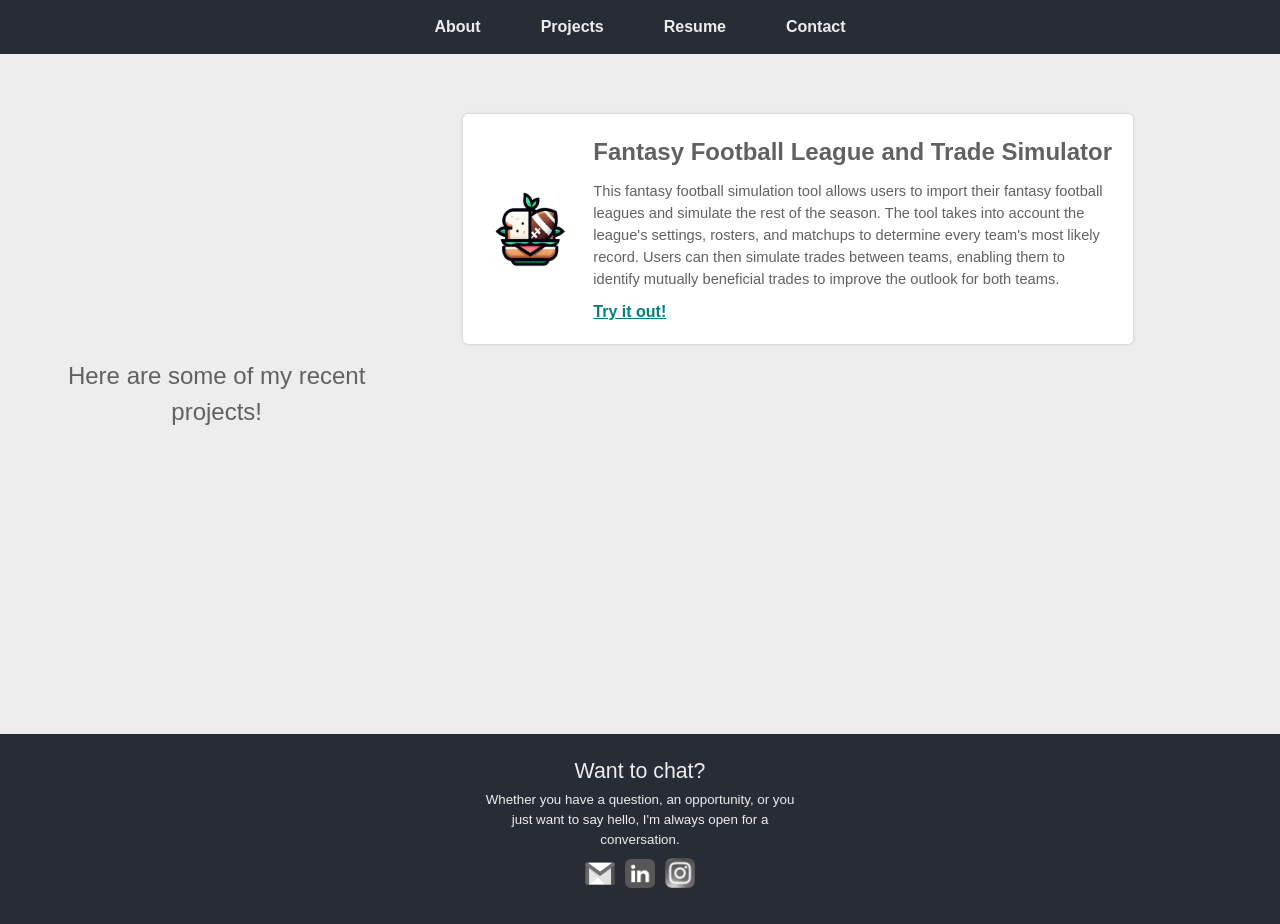
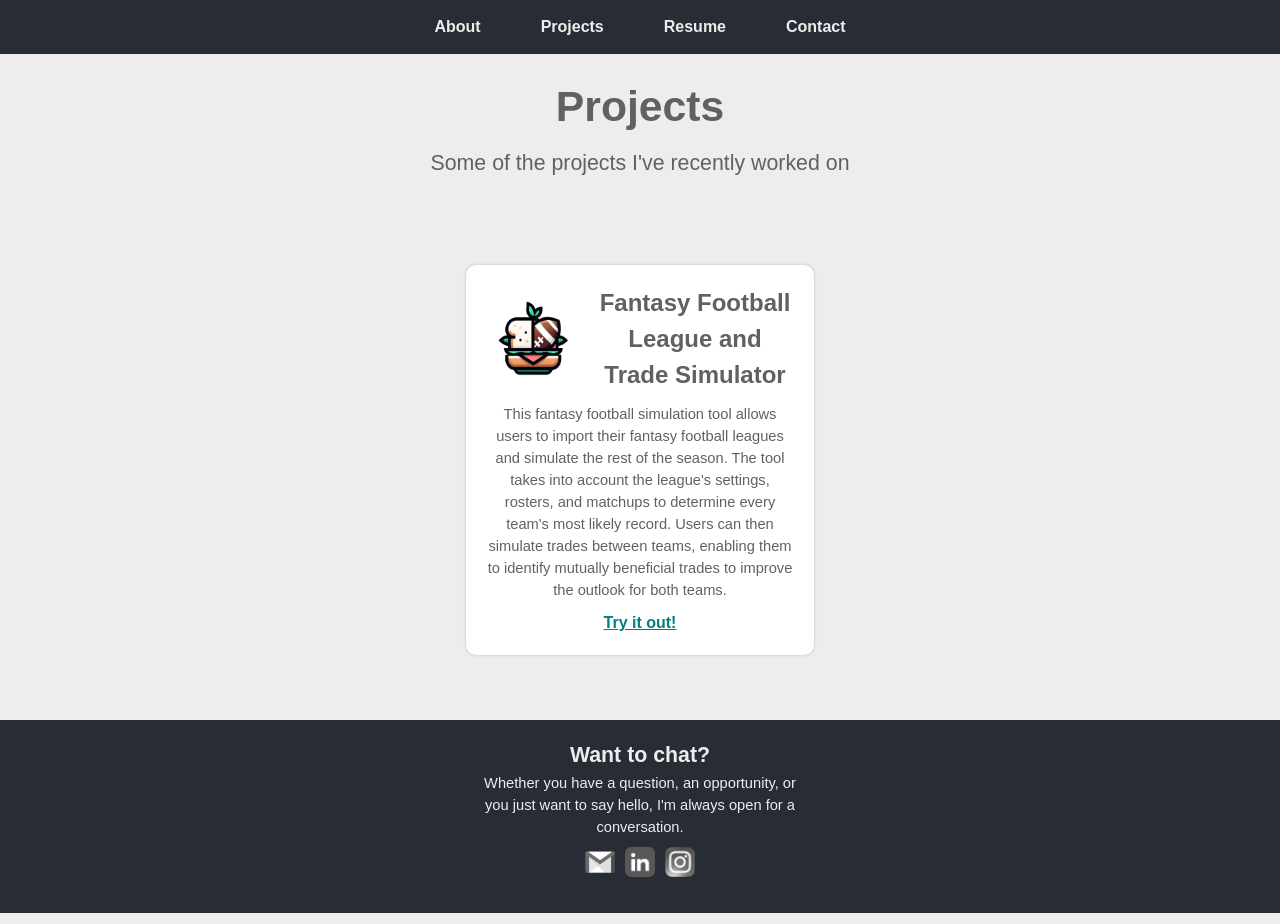
Before and after one commit to jonathan-redwine/portfolio-site, a React (Create React App) app: page / in a window 1280 px wide. Both pictures are taken after a click on the element "Projects". Built offline with nearby package versions, Linux system fonts and the light colour scheme.

Commit message:
Updated Projects and README

```diff
--- a/src/components/Footer/Footer.scss
+++ b/src/components/Footer/Footer.scss
@@ -13,6 +13,7 @@
   &__content {
     height: 100%;
     min-height: 150px;
+    min-width: 250px;
     width: 25%;
     display: flex;
     flex-direction: column;
@@ -20,14 +21,15 @@
     align-items: center;
     &-header {
       font-size: 16pt;
+      font-weight: bold;
     }
 
     &-message {
-      font-size: 10pt;
+      font-size: 11pt;
     }
 
     &-btns-container {
-      min-height: 50px;
+      min-height: 55px;
       display: flex;
       align-items: center;
       .media-btn {
--- a/src/entities/about/About.scss
+++ b/src/entities/about/About.scss
@@ -1,7 +1,7 @@
 @import '../../styles/vars.scss';
 
 .about {
-  min-height: 90vh;
+  min-height: 80vh;
   width: 100%;
   display: flex;
   flex-direction: column;
@@ -45,11 +45,11 @@
         }
 
         &-tagline {
-          font-size: 12pt;
+          font-size: 14pt;
         }
 
         &-description {
-          font-size: 11pt;
+          font-size: 12pt;
           margin-top: 40px;
           text-align: start;
         }
--- a/src/entities/projects/Projects.js
+++ b/src/entities/projects/Projects.js
@@ -7,15 +7,17 @@ class Projects extends Component {
     return (
       <div className="projects">
         <div className="projects__summary">
-          <div>Here are some of my recent projects!</div>
+          <div className="projects__summary-title">Projects</div>
+          <div className="projects__summary-description">Some of the projects I've recently worked on</div>
         </div>
         <div className="projects__list">
+          {/* Free Lunch */}
           <div className="projects__list-item">
-            <div className="projects__list-item__image-container">
+            <div className="projects__list-item__title">
               <img src={FreeLunchLogo} alt="Free Lunch Fantasy Sports" />
+              <div className="projects__list-item__title-name">Fantasy Football League and Trade Simulator</div>
             </div>
             <div className="projects__list-item__info">
-              <div className="projects__list-item__info-title">Fantasy Football League and Trade Simulator</div>
               <div className="projects__list-item__info-description">
                 This fantasy football simulation tool allows users to import their fantasy football leagues and simulate
                 the rest of the season. The tool takes into account the league's settings, rosters, and matchups to
--- a/src/entities/projects/Projects.scss
+++ b/src/entities/projects/Projects.scss
@@ -2,41 +2,56 @@
 
 .projects {
   width: 100%;
+  min-height: 80vh;
   display: flex;
+  flex-direction: column;
   justify-content: space-evenly;
   align-items: center;
 
   &__summary {
     width: 40%;
-    font-size: 18pt;
     padding: 20px;
+
+    &-title {
+      font-size: 32pt;
+      font-weight: bold;
+      margin-bottom: 10px;
+    }
+
+    &-description {
+      font-size: 16pt;
+    }
   }
 
   &__list {
-    min-height: 70vh;
     width: 80%;
     padding: 60px 30px;
     display: flex;
-    flex-direction: column;
-    justify-content: flex-start;
-    align-items: flex-start;
+    justify-content: space-evenly;
 
     &-item {
-      min-width: 80%;
-      max-width: 80%;
+      min-width: 300px;
+      width: 30%;
+      margin: 5px;
       background-color: white;
       padding: 20px;
       display: flex;
-      border-radius: 5px;
+      flex-direction: column;
+      border-radius: 10px;
 
       -moz-box-shadow: 0 0 3px #bbb;
       -webkit-box-shadow: 0 0 3px #bbb;
       box-shadow: 0 0 3px #bbb;
 
-      &__image-container {
-        min-height: 100%;
+      &__title {
         display: flex;
         align-items: center;
+
+        &-name {
+          font-size: 18pt;
+          font-weight: bold;
+        }
+
         img {
           min-width: 75px;
           max-width: 75px;
@@ -50,16 +65,10 @@
       &__info {
         display: flex;
         flex-direction: column;
-        align-items: flex-start;
-
-        &-title {
-          font-size: 18pt;
-          font-weight: bold;
-        }
+        align-items: center;
 
         &-description {
           font-size: 11pt;
-          text-align: start;
           margin: 10px 0px;
         }
 
```
Also changed, not shown: 1 other file (tests, documents, lock files or other folders).
